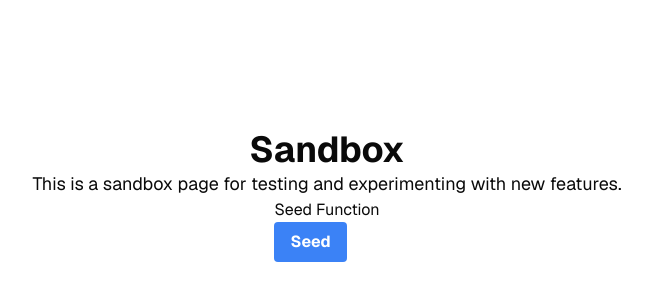
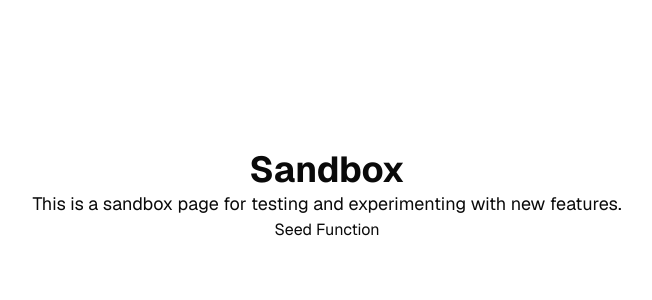
Before and after one commit to callumtaitmate/google-drive, a Next.js app: page /sandbox in a window 1280 px wide. Shown: the part 204-504 px from the top of the page, without its empty margins (313-965 px from the left). Built offline with nearby package versions, Linux system fonts and the light colour scheme; no server answers.

Commit message:
Removed redundant mock instances

```diff
--- a/src/app/sandbox/page.tsx
+++ b/src/app/sandbox/page.tsx
@@ -1,6 +1,4 @@
-import { mockFolders, mockFiles } from "../initialData";
-import { files, folders } from "~/server/db/schema"
-import { db } from "~/server/db";
+
 
 export default function SandboxPage() {
 
@@ -12,30 +10,7 @@ export default function SandboxPage() {
 
             <div>
                 <h2>Seed Function</h2>
-                <form action={async () => {
-                    "use server";
 
-
-                  // const folderInsert = await db.insert(folders).values(mockFolders.map((folder, index) => ({
-                    //    id: index + 1,
-                      //  name: folder.name,
-                        //parent: index !== 0 ? 1 : null ,
-                   //  })));
-                    const fileInsert = await db.insert(files).values(mockFiles.map((file, index) => ({
-
-                        id: index + 1,
-                        name: file.name,
-                        size: 500,
-                        url: file.url,
-                        parent: (index % 3) + 1
-
-                    })));
-
-                    console.log(fileInsert);
-                }}
-                >
-                    <button type="submit" className="bg-blue-500 hover:bg-blue-700 text-white font-bold py-2 px-4 rounded">Seed</button>
-                </form>
             </div>
         </div>
     )
```
